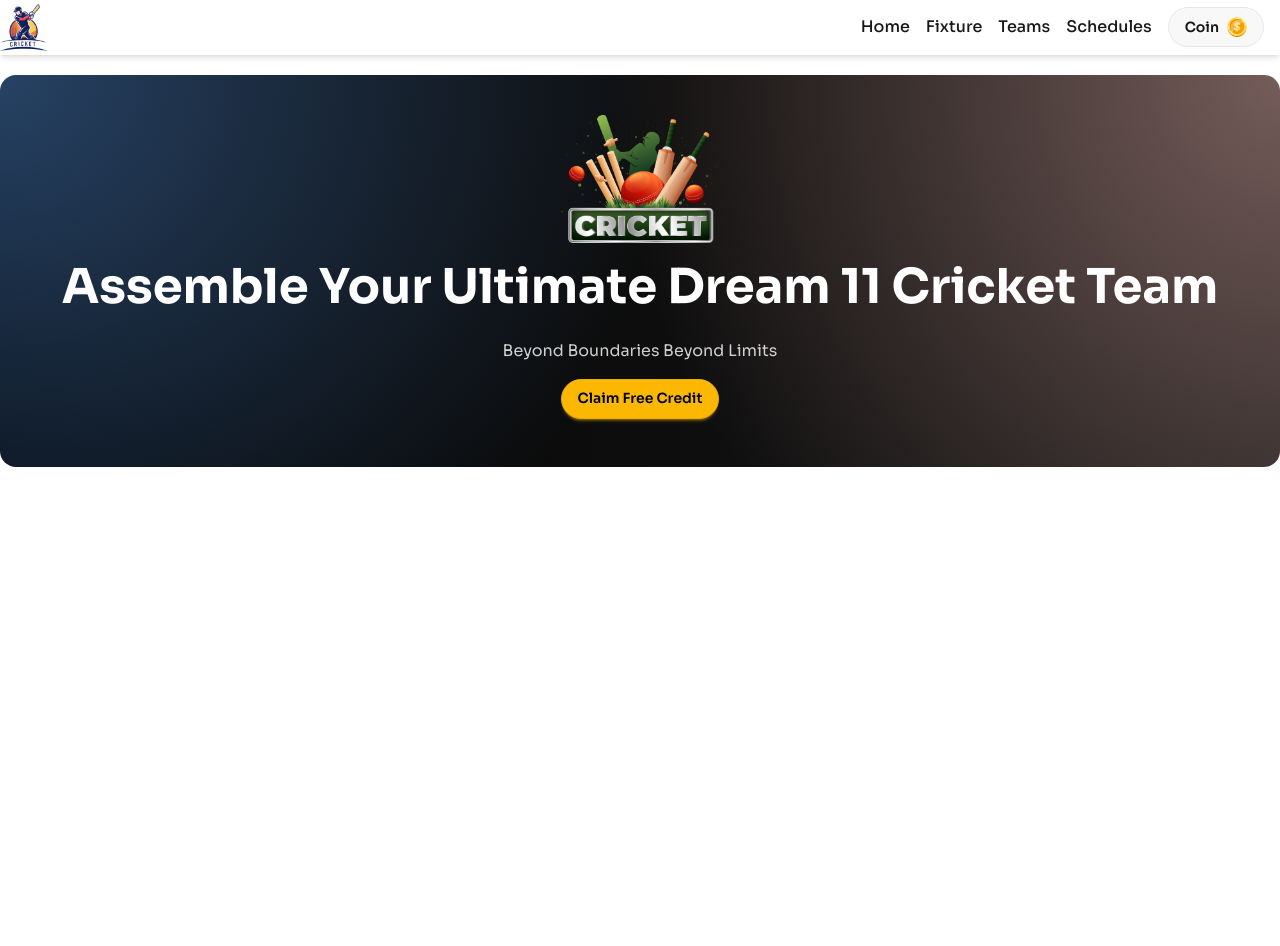
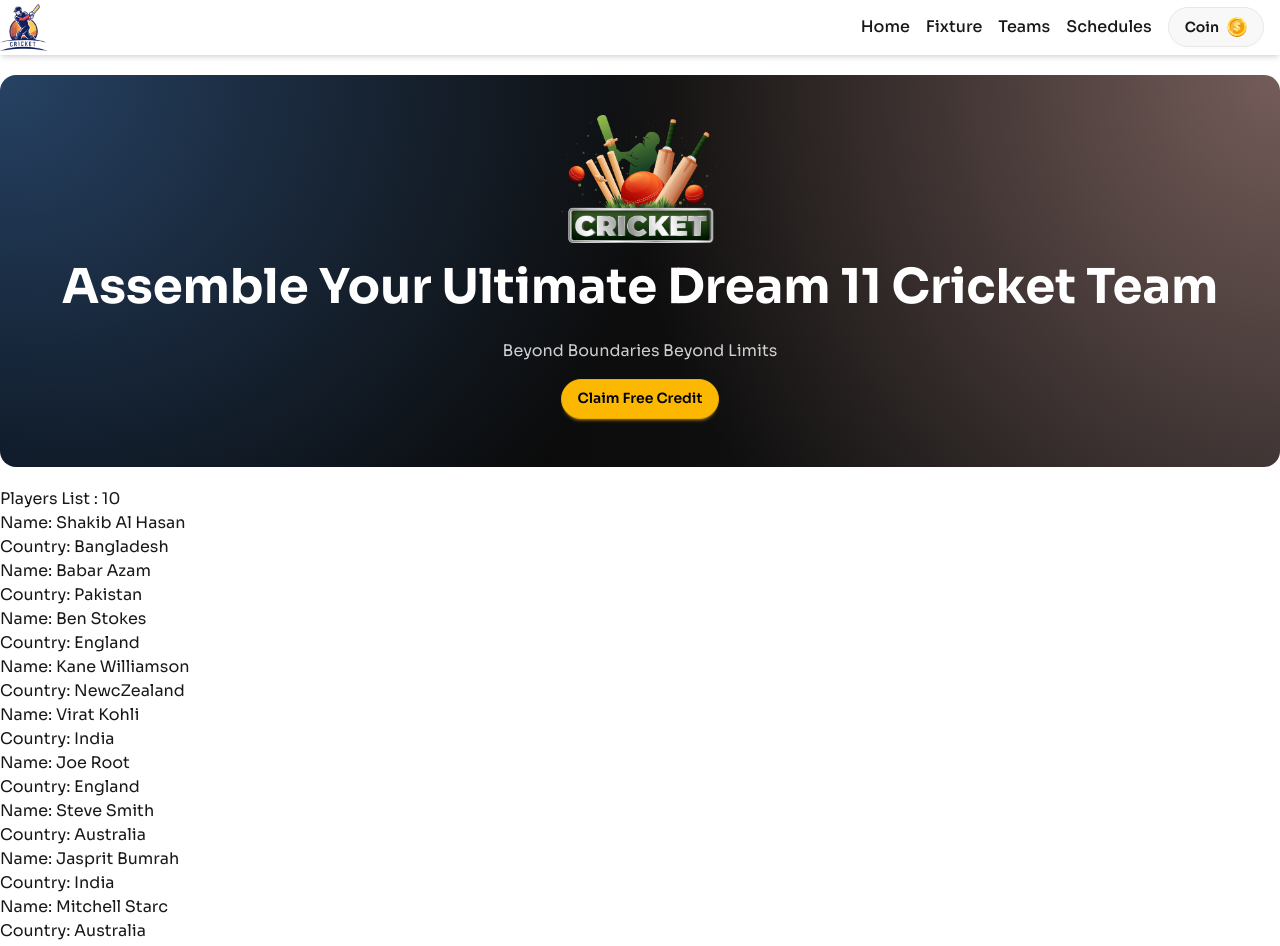
Before and after one commit to amitchandradas2004/BPL-Dream-11, a React (Vite) app: page / in a window 1280 px wide. Shown: the top 946 px of the page. Before the commit the page ends 800 px from the top, so only its background shows below. Built offline with nearby package versions, Linux system fonts and the light colour scheme.

Commit message:
Players data are loaded

```diff
--- /dev/null
+++ b/public/Players.json
@@ -0,0 +1,112 @@
+[
+  {
+    "id": 1,
+    "name": "Shakib Al Hasan",
+    "country": "Bangladesh",
+    "type": "All-rounder",
+    "rating": 9.4,
+    "batting": "Left-hand bat",
+    "bowlling": "Left-arm orthodox",
+    "price": 1200000,
+    "image": "https://i.ibb.co.com/WWYSpJhr/download-1.jpg"
+  },
+  {
+    "id": 2,
+    "name": "Babar Azam",
+    "country": "Pakistan",
+    "type": "Batsman",
+    "rating": 9.5,
+    "batting": "Right-hand bat",
+    "bowlling": "Right-arm offbreak",
+    "price": 1400000,
+    "image": "https://i.ibb.co.com/VYMr1MDg/Babar-Azam.jpg"
+  },
+  {
+    "id": 3,
+    "name": "Ben Stokes",
+    "country": "England",
+    "type": "All-rounder",
+    "rating": 9.3,
+    "batting": "Left-hand bat",
+    "bowlling": "Right-arm fast-medium",
+    "price": 1300000,
+    "image": "https://i.ibb.co.com/3ybp4ymn/Ben-Stokes.jpg"
+  },
+  {
+    "id": 4,
+    "name": "Kane Williamson",
+    "country": "NewcZealand",
+    "type": "Batsman",
+    "rating": 9.2,
+    "batting": "Right-hand bat",
+    "bowlling": "Right-arm offbreak",
+    "price": 1250000,
+    "image": "https://i.ibb.co.com/21VnNSjF/Kane-Williamson.jpg"
+  },
+  {
+    "id": 5,
+    "name": "Virat Kohli",
+    "country": "India",
+    "type": "Batsman",
+    "rating": 9.8,
+    "batting": "Right-hand bat",
+    "bowlling": "Right-arm medium",
+    "price": 1500000,
+    "image": "https://i.ibb.co.com/MX5B0z6/images.webp"
+  },
+  {
+    "id": 6,
+    "name": "Joe Root",
+    "country": "England",
+    "type": "Batsman",
+    "rating": 9.1,
+    "batting": "Right-hand bat",
+    "bowlling": "Right-arm offbreak",
+    "price": 1150000,
+    "image": "https://i.ibb.co.com/GQmx2rv4/Joe-Root.jpg"
+  },
+  {
+    "id": 7,
+    "name": "Steve Smith",
+    "country": "Australia",
+    "type": "Batsman",
+    "rating": 9.4,
+    "batting": "Right-hand bat",
+    "bowlling": "Right-arm legbreak",
+    "price": 1350000,
+    "image": "https://i.ibb.co.com/4gZg6d47/Steve-Smith.jpg"
+  },
+  {
+    "id": 8,
+    "name": "Jasprit Bumrah",
+    "country": "India",
+    "type": "Bowler",
+    "rating": 9.6,
+    "batting": "Right-hand bat",
+    "bowlling": "Right-arm fast",
+    "price": 1450000,
+    "image": "https://i.ibb.co.com/4nHrtb03/Jasprit-Bumrah.jpg"
+  },
+  {
+    "id": 9,
+    "name": "Mitchell Starc",
+    "country": "Australia",
+    "type": "Bowler",
+    "rating": 9.3,
+    "batting": "Left-hand bat",
+    "bowllling": "Left-arm fast",
+    "price": 1380000,
+    "image": "https://i.ibb.co.com/XrgSxV2R/Mitchell-Starc.jpg"
+  },
+  {
+    "id": 10,
+    "name": "Rashid Khan",
+    "country": "Afghanistan",
+    "type": "Bowler",
+    "rating": 9.5,
+    "batting": "Right-hand bat",
+    "bowlling": "Right-arm legbreak",
+    "price": 1320000,
+    "image": "https://i.ibb.co.com/83CVmrY/Rashid-Khan.jpg"
+  }
+]
--- a/src/App.jsx
+++ b/src/App.jsx
@@ -1,12 +1,24 @@
+import { Suspense } from "react";
 import "./App.css";
 import Banner from "./Components/Banner/Banner";
 import Navbar from "./Components/Navbar/Navbar";
+import Players from "./Components/Players/Players";
 
+const fetchPlayer = async () => {
+  const res = await fetch("Players.json");
+  return res.json();
+};
 function App() {
+  const playersPromise = fetchPlayer();
   return (
     <>
       <Navbar></Navbar>
       <Banner></Banner>
+      <Suspense
+        fallback={<span className="loading loading-infinity loading-xl"></span>}
+      >
+        <Players playersPromise={playersPromise}></Players>
+      </Suspense>
     </>
   );
 }
--- /dev/null
+++ b/src/Components/Players/Player.jsx
@@ -0,0 +1,14 @@
+import React from "react";
+
+const Player = ({ player }) => {
+  console.log(player);
+
+  return (
+    <div>
+      <h2>Name: {player.name}</h2>
+      <h3>Country: {player.country}</h3>
+    </div>
+  );
+};
+
+export default Player;
--- /dev/null
+++ b/src/Components/Players/Players.jsx
@@ -0,0 +1,18 @@
+import React, { use } from "react";
+import Player from "./Player";
+
+const Players = ({ playersPromise }) => {
+  const playersData = use(playersPromise);
+  console.log(playersData);
+
+  return (
+    <div>
+      <h3>Players List : {playersData.length}</h3>
+      {playersData.map((player) => (
+        <Player player={player}></Player>
+      ))}
+    </div>
+  );
+};
+
+export default Players;
```
